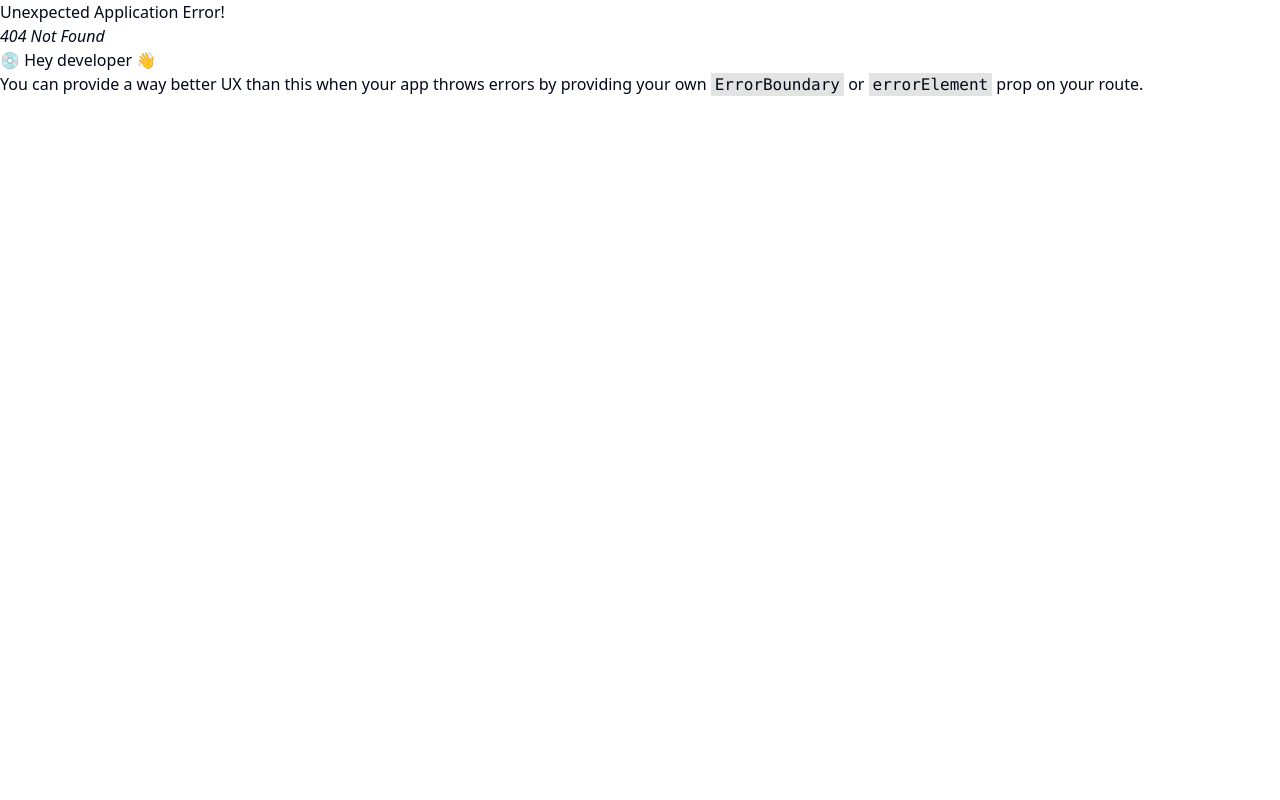
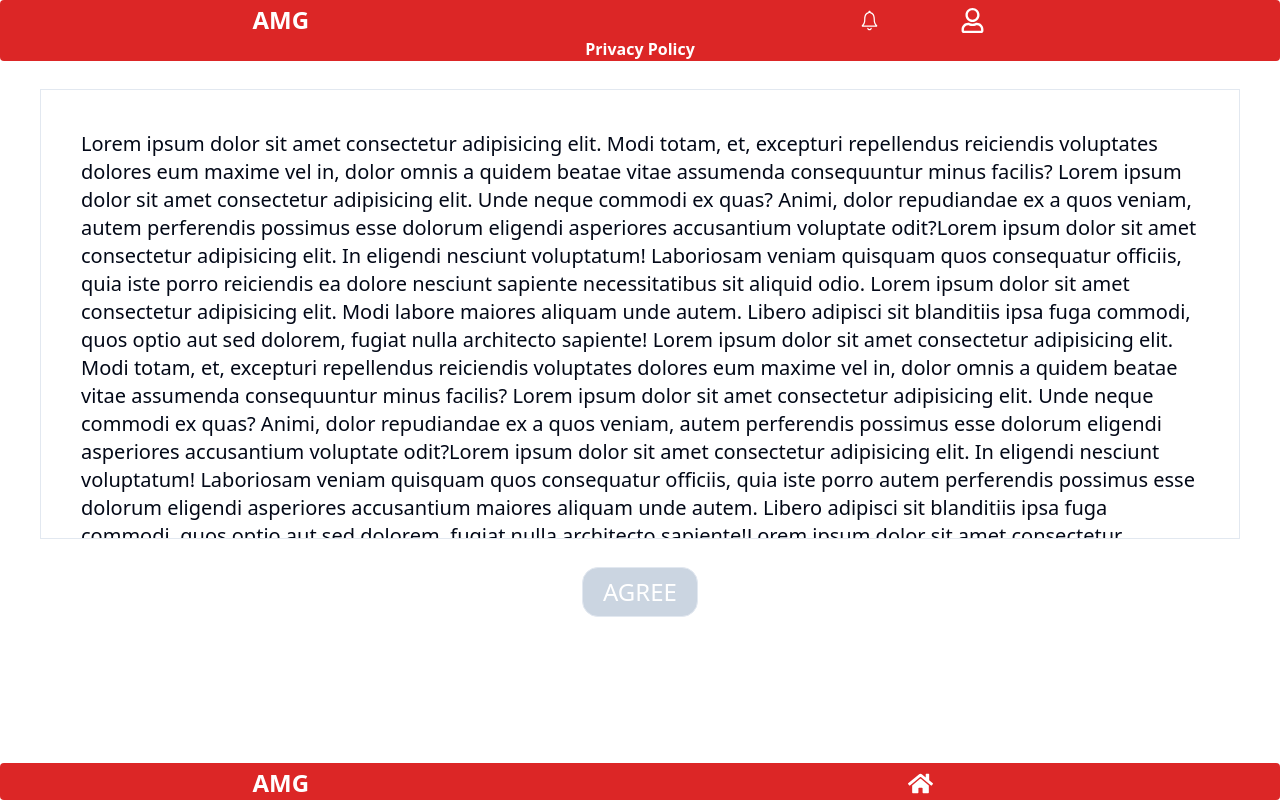
Before and after one commit to ankitbajpai65/amg-pwa, a React (Vite) app: page /privacy in a window 1280 px wide. Before the commit this address had no page. Built offline with nearby package versions, Linux system fonts and the light colour scheme; sample sign-in values are in the browser's storage.

Commit message:
added privacy, header name

```diff
--- a/src/components/appComponents/Footer.tsx
+++ b/src/components/appComponents/Footer.tsx
@@ -5,7 +5,7 @@ const Footer = () => {
 
   return (
     <>
-      <div className="sticky top-[100vh] bg-red-600 rounded text-white font-semibold pt-1 mt-2 w-full text-center">
+      <div className=" sticky top-[100vh] bg-red-600 rounded text-white font-semibold pt-1 mt-2 w-full text-center">
         <div className="flex justify-around ">
           <h2 className="text-2xl">AMG</h2>
           <div className="flex w-1/6 justify-around p-1">
--- a/src/components/appComponents/Header.tsx
+++ b/src/components/appComponents/Header.tsx
@@ -8,30 +8,44 @@ import {
   DropdownMenuSeparator,
   DropdownMenuTrigger,
 } from "@/components/ui/dropdown-menu";
-import { useNavigate } from "react-router-dom";
+import { useLocation, useNavigate } from "react-router-dom";
+import { useEffect, useState } from "react";
 
 const Header = () => {
+  const [headerTitle, setHeaderTitle] = useState("");
   const navigate = useNavigate();
-
+  const { pathname } = useLocation();
+  console.log(pathname);
   const handleLogout = () => {
     navigate("/");
     sessionStorage.removeItem("isLoggedIn");
   };
+  useEffect(() => {
+    if (pathname.includes("privacy")) {
+      setHeaderTitle("Privacy Policy");
+    } else if (pathname.includes("home")) {
+      setHeaderTitle("Home");
+    } else if (pathname.includes("setting")) {
+      setHeaderTitle("Setting");
+    } else {
+      setHeaderTitle("404");
+    }
+  }, [pathname]);
   return (
     <>
-      <div className="bg-red-600 rounded text-white font-semibold pt-1 mb-2 w-full text-center">
+      <div className="sticky top-0 bg-red-600 rounded text-white font-semibold pt-1 mb-2 w-full text-center">
         <div className="flex justify-around ">
           <h2 className="text-2xl">AMG</h2>
           <div className="flex w-1/6 justify-around p-1">
             <IoIosNotificationsOutline size={25} />
-            <DropdownMenu >
+            <DropdownMenu>
               <DropdownMenuTrigger>
                 <FaRegUser size={25} />
               </DropdownMenuTrigger>
               <DropdownMenuContent>
                 <DropdownMenuLabel>Menu</DropdownMenuLabel>
                 <DropdownMenuSeparator></DropdownMenuSeparator>
-                <DropdownMenuItem onClick={() => navigate('/setting')}>
+                <DropdownMenuItem onClick={() => navigate("/setting")}>
                   Setting
                 </DropdownMenuItem>
                 <DropdownMenuItem onClick={() => handleLogout()}>
@@ -41,7 +55,7 @@ const Header = () => {
             </DropdownMenu>
           </div>
         </div>
-        <p>Home</p>
+        <p>{headerTitle}</p>
       </div>
     </>
   );
--- a/src/containers/home/Home.tsx
+++ b/src/containers/home/Home.tsx
@@ -2,7 +2,6 @@ import { Card, CardContent, CardHeader, CardTitle } from "@/components/ui/card";
 import useAmgStartApi from "@/hooks/useAmgStartApi";
 import { useEffect } from "react";
 import { useParams } from "react-router-dom";
-
 
 const Home = () => {
   const { userDetails, getUserDetails } = useAmgStartApi();
@@ -15,18 +14,14 @@ const Home = () => {
     <div className="p-2">
       <div>Welcome, {userDetails?.startList.users[0].nickName}</div>
       <div className="p-10 flex justify-center flex-wrap gap-5">
-        {userDetails?.startList?.cards?.map((item) => {
+        {userDetails?.startList?.cards?.map((item, key) => {
           return (
-            <>
-              <Card className="sm:max-w-[250px] sm:max-h-[350px]">
-                <CardHeader className="bg-red-600">
-                  <CardTitle>{item.title}</CardTitle>
-                </CardHeader>
-                <CardContent>
-                  {item.description}
-                </CardContent>
-              </Card>
-            </>
+            <Card className="sm:max-w-[250px] sm:max-h-[350px]" key={key}>
+              <CardHeader className="bg-red-600">
+                <CardTitle>{item.title}</CardTitle>
+              </CardHeader>
+              <CardContent>{item.description}</CardContent>
+            </Card>
           );
         })}
         {/* <Card className="w-[250px] h-[350px]  ">
--- /dev/null
+++ b/src/containers/privacyPolicy/PrivacyPolicy.tsx
@@ -0,0 +1,74 @@
+import React, { useState } from "react";
+import { useNavigate } from "react-router-dom";
+
+const PrivacyPolicy = () => {
+  const [btnAccess, setBtnAccess] = useState(false);
+  const navigate = useNavigate();
+  const handleScroll = (e: React.UIEvent<HTMLDivElement, UIEvent>) => {
+    const bottom =
+      e.target.scrollHeight - e.target.scrollTop === e.target.clientHeight;
+    if (bottom) {
+      setBtnAccess(true);
+    } else {
+      setBtnAccess(false);
+    }
+  };
+
+  return (
+    <div className="flex flex-col items-center h-3/4 overflow-hidden">
+      <div
+        className="my-5 mx-10 p-10 text-xl h-3/4 border overflow-auto"
+        onScroll={(e) => handleScroll(e)}
+      >
+        Lorem ipsum dolor sit amet consectetur adipisicing elit. Modi totam, et,
+        excepturi repellendus reiciendis voluptates dolores eum maxime vel in,
+        dolor omnis a quidem beatae vitae assumenda consequuntur minus facilis?
+        Lorem ipsum dolor sit amet consectetur adipisicing elit. Unde neque
+        commodi ex quas? Animi, dolor repudiandae ex a quos veniam, autem
+        perferendis possimus esse dolorum eligendi asperiores accusantium
+        voluptate odit?Lorem ipsum dolor sit amet consectetur adipisicing elit.
+        In eligendi nesciunt voluptatum! Laboriosam veniam quisquam quos
+        consequatur officiis, quia iste porro reiciendis ea dolore nesciunt
+        sapiente necessitatibus sit aliquid odio. Lorem ipsum dolor sit amet
+        consectetur adipisicing elit. Modi labore maiores aliquam unde autem.
+        Libero adipisci sit blanditiis ipsa fuga commodi, quos optio aut sed
+        dolorem, fugiat nulla architecto sapiente! Lorem ipsum dolor sit amet
+        consectetur adipisicing elit. Modi totam, et, excepturi repellendus
+        reiciendis voluptates dolores eum maxime vel in, dolor omnis a quidem
+        beatae vitae assumenda consequuntur minus facilis? Lorem ipsum dolor sit
+        amet consectetur adipisicing elit. Unde neque commodi ex quas? Animi,
+        dolor repudiandae ex a quos veniam, autem perferendis possimus esse
+        dolorum eligendi asperiores accusantium voluptate odit?Lorem ipsum dolor
+        sit amet consectetur adipisicing elit. In eligendi nesciunt voluptatum!
+        Laboriosam veniam quisquam quos consequatur officiis, quia iste porro
+        autem perferendis possimus esse dolorum eligendi asperiores accusantium
+        maiores aliquam unde autem. Libero adipisci sit blanditiis ipsa fuga
+        commodi, quos optio aut sed dolorem, fugiat nulla architecto
+        sapiente!Lorem ipsum dolor sit amet consectetur adipisicing elit. Modi
+        totam, et, excepturi repellendus reiciendis voluptates dolores eum
+        maxime vel in, dolor omnis a quidem beatae vitae assumenda consequuntur
+        minus facilis? Lorem ipsum dolor sit amet consectetur adipisicing elit.
+        Unde neque commodi ex quas? Animi, dolor repudiandae ex a quos veniam,
+        autem perferendis possimus esse dolorum eligendi asperiores accusantium
+        voluptate odit?Lorem ipsum dolor sit amet consectetur adipisicing elit.
+        In eligendi nesciunt voluptatum! Laboriosam veniam quisquam quos
+        consequatur officiis, quia iste porro reiciendis ea dolore nesciunt
+        sapiente necessitatibus sit aliquid odio. Lorem ipsum dolor sit amet
+        consectetur adipisicing elit. Modi labore maiores aliquam unde autem.
+        Libero adipisci sit blanditiis ipsa fuga commodi, quos optio aut sed
+        dolorem, fugiat nulla architecto sapiente!
+      </div>
+
+      <button
+        className="rounded-2xl bg-red-600 p-2 m-2 border text-white font-medium
+      mb-2 hover:bg-red-500 hover:border hover:border-black focus:bg-red-500
+      active:bg-red-700 text-2xl px-5 disabled:pointer-events-none disabled:bg-slate-300"
+        disabled={!btnAccess}
+        onClick={() => navigate("/privacy/step2")}
+      >
+        AGREE
+      </button>
+    </div>
+  );
+};
+export default PrivacyPolicy;
--- /dev/null
+++ b/src/containers/privacyPolicy/PrivacyPolicy2.tsx
@@ -0,0 +1,45 @@
+import { Switch } from "@/components/ui/switch";
+import { useState } from "react";
+import { useNavigate } from "react-router-dom";
+
+const PrivacyPolicy2 = () => {
+  const [btnAccess, setBtnAccess] = useState(false);
+  const navigate = useNavigate();
+
+  const handleSwitch = () => {
+    setBtnAccess((prev) => !prev);
+  };
+  console.log(btnAccess);
+  return (
+    <div className="flex flex-col items-center h-3/4 overflow-hidden">
+      <h1>YOYO</h1>
+      <div className="my-5 mx-10 p-10 text-xl  border overflow-auto">
+        Lorem ipsum dolor sit amet consectetur adipisicing elit. Modi totam, et,
+        excepturi repellendus reiciendis voluptates dolores eum maxime vel in,
+        dolor omnis a quidem beatae vitae assumenda consequuntur minus facilis?
+        Lorem ipsum dolor sit amet consectetur adipisicing elit. Unde neque
+        commodi ex quas? Animi, dolor repudiandae ex a quos veniam, autem
+        perferendis possimus esse dolorum eligendi asperiores accusantium
+      </div>
+      <div>
+        <label htmlFor="theme-switch">Accept</label>
+        <Switch
+          id="theme-switch"
+          // checked={}
+          onClick={() => handleSwitch()}
+        />
+      </div>
+
+      <button
+        className="rounded-2xl bg-red-600 p-2 m-2 border text-white font-medium
+      mb-2 hover:bg-red-500 hover:border hover:border-black focus:bg-red-500
+      active:bg-red-700 text-2xl px-5 disabled:pointer-events-none disabled:bg-slate-300"
+        disabled={!btnAccess}
+        onClick={() => navigate("/privacy/step3")}
+      >
+        AGREE
+      </button>
+    </div>
+  );
+};
+export default PrivacyPolicy2;
--- /dev/null
+++ b/src/containers/privacyPolicy/PrivacyPolicy3.tsx
@@ -0,0 +1,45 @@
+import { Switch } from "@/components/ui/switch";
+import { useState } from "react";
+import { useNavigate } from "react-router-dom";
+
+const PrivacyPolicy3 = () => {
+  const [btnAccess, setBtnAccess] = useState(false);
+  const navigate = useNavigate();
+
+  const handleSwitch = () => {
+    setBtnAccess((prev) => !prev);
+  };
+  console.log(btnAccess);
+  return (
+    <div className="flex flex-col items-center h-3/4 overflow-hidden">
+      <h1>YOYO</h1>
+      <div className="my-5 mx-10 p-10 text-xl  border overflow-auto">
+        Lorem ipsum dolor sit amet consectetur adipisicing elit. Modi totam, et,
+        excepturi repellendus reiciendis voluptates dolores eum maxime vel in,
+        dolor omnis a quidem beatae vitae assumenda consequuntur minus facilis?
+        Lorem ipsum dolor sit amet consectetur adipisicing elit. Unde neque
+        commodi ex quas? Animi, dolor repudiandae ex a quos veniam, autem
+        perferendis possimus esse dolorum eligendi asperiores accusantium
+      </div>
+      <div>
+        <label htmlFor="theme-switch">Accept</label>
+        <Switch
+          id="theme-switch"
+          // checked={}
+          onClick={() => handleSwitch()}
+        />
+      </div>
+
+      <button
+        className="rounded-2xl bg-red-600 p-2 m-2 border text-white font-medium
+      mb-2 hover:bg-red-500 hover:border hover:border-black focus:bg-red-500
+      active:bg-red-700 text-2xl px-5 disabled:pointer-events-none disabled:bg-slate-300"
+        disabled={!btnAccess}
+        onClick={() => navigate(`/home/${sessionStorage.getItem('email')}`)}
+      >
+        AGREE
+      </button>
+    </div>
+  );
+};
+export default PrivacyPolicy3;
--- a/src/hooks/useCheckUserApi.tsx
+++ b/src/hooks/useCheckUserApi.tsx
@@ -47,7 +47,9 @@ export default function useCheckUserApi(): apidatatype {
         sessionStorage.setItem("isLoggedIn", "true");
         sessionStorage.setItem("email", reqBody.user);
         console.log(sessionStorage.getItem('isLoggedIn'));
-        navigate(`/home/${reqBody?.user}`);
+        // navigate(`/home/${reqBody?.user}`);
+        navigate(`/privacy`);
+
       } else if (resData?.status === 400) {
         errorAlert(5000, resData?.title);
       } else {
--- a/src/main.tsx
+++ b/src/main.tsx
@@ -17,6 +17,9 @@ import { ToastContainer } from "react-toastify";
 import "react-toastify/dist/ReactToastify.css";
 import AppSetting from "./containers/appSetting/AppSetting.tsx";
 import ThemeContextProvider from "./lib/context/themeContext.tsx";
+import PrivacyPolicy from "./containers/privacyPolicy/PrivacyPolicy.tsx";
+import PrivacyPolicy2 from "./containers/privacyPolicy/PrivacyPolicy2.tsx";
+import PrivacyPolicy3 from "./containers/privacyPolicy/PrivacyPolicy3.tsx";
 
 const router = createBrowserRouter(
   createRoutesFromElements(
@@ -33,6 +36,31 @@ const router = createBrowserRouter(
             </ProtectedRoutes>
           }
         />
+        <Route
+          path="privacy/"
+          element={
+            <ProtectedRoutes>
+              <PrivacyPolicy />
+            </ProtectedRoutes>
+          }
+        />
+        <Route
+          path="privacy/step2"
+          element={
+            <ProtectedRoutes>
+              <PrivacyPolicy2 />
+            </ProtectedRoutes>
+          }
+        />
+        <Route
+          path="privacy/step3"
+          element={
+            <ProtectedRoutes>
+              <PrivacyPolicy3 />
+            </ProtectedRoutes>
+          }
+        />
+
         <Route
           path="setting"
           element={
```
